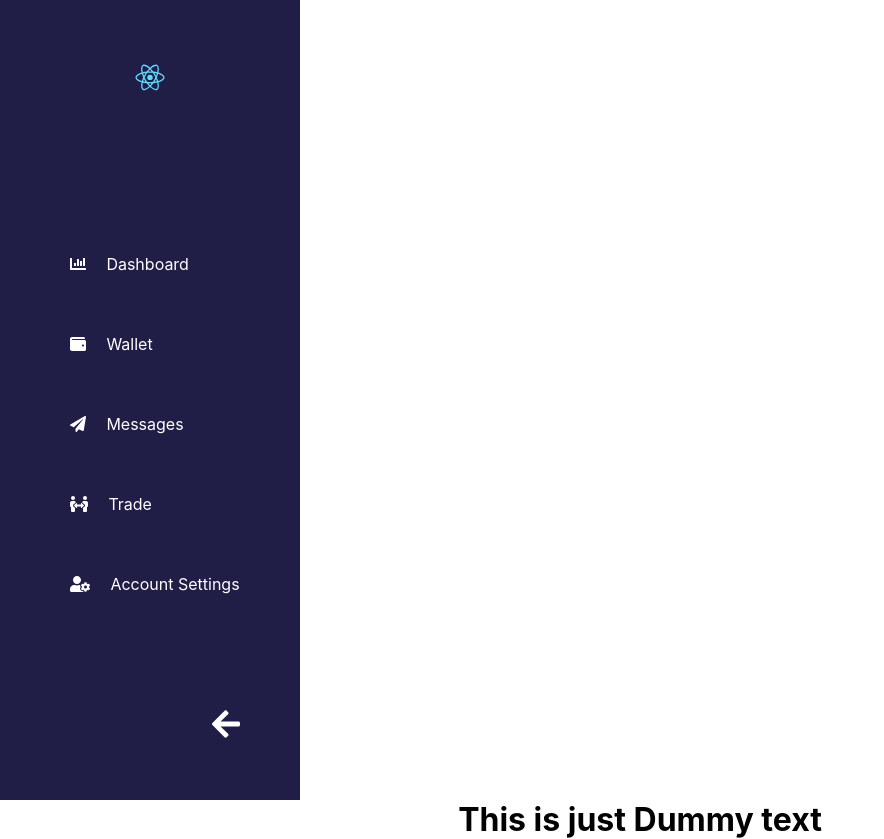
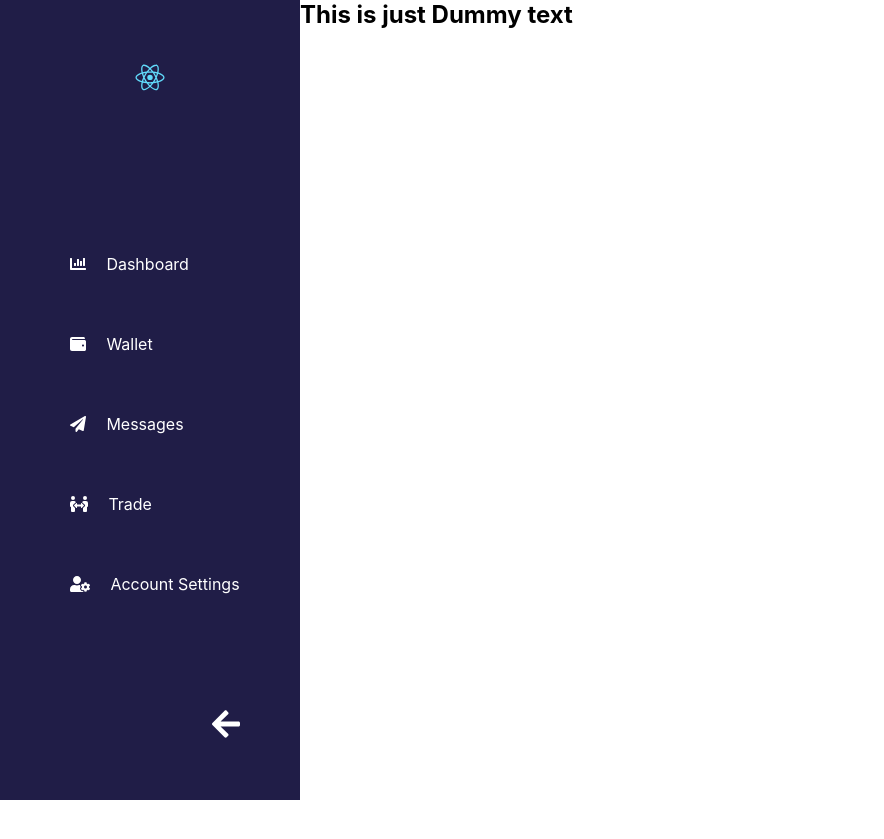
Before and after one commit to alan-jouhar/creypto-dashboard, a React (Create React App) app: page / in a window 1280 px wide. Shown: the whole page, without its empty margins (0-884 px from the left). After the commit the page ends 800 px from the top, so only its background shows below. Built offline with nearby package versions, Linux system fonts and the light colour scheme.

Commit message:
Added the container Component

```diff
--- a/src/App.tsx
+++ b/src/App.tsx
@@ -1,15 +1,16 @@
 import React from "react";
 import logo from "./logo.svg";
+import Container from "./components/container/container";
 import Menu from "./components/menu/menu";
 import "./App.css";
 function App() {
 	return (
-		<div className="App">
+		<Container>
 			<Menu logo={logo}></Menu>
 			<h1 onMouseEnter={() => console.log("color is white")}>
 				This is just Dummy text
 			</h1>
-		</div>
+		</Container>
 	);
 }
 
--- /dev/null
+++ b/src/components/container/container.module.css
@@ -0,0 +1,10 @@
+.container {
+	display: flex;
+	flex-flow: column;
+}
+
+@media only screen and (min-width: 992px) {
+	.container {
+		flex-flow: row;
+	}
+}
--- /dev/null
+++ b/src/components/container/container.tsx
@@ -0,0 +1,9 @@
+import styles from "./container.module.css";
+interface ContainerProps {
+	children: JSX.Element[];
+}
+function Container({ children }: ContainerProps) {
+	return <section className={styles.container}>{children}</section>;
+}
+
+export default Container;
```
